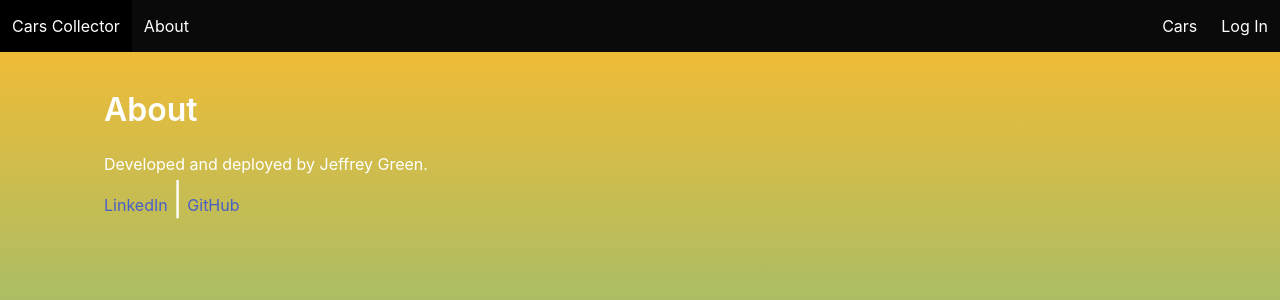
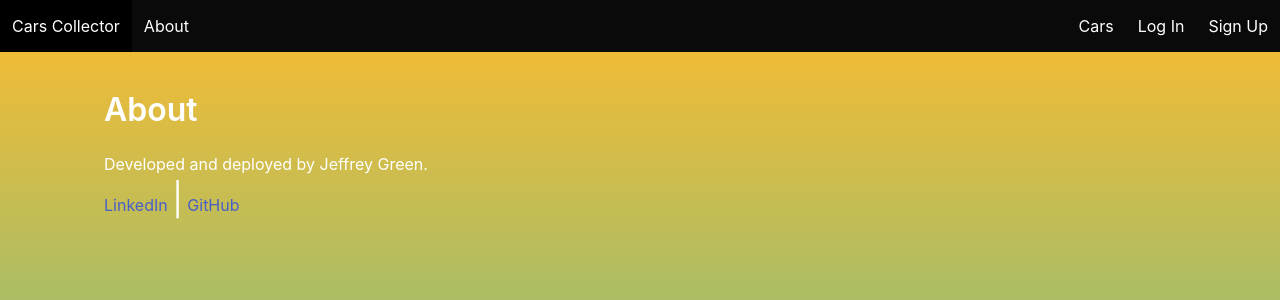
Before and after one commit to jeffreygreenjr/django_cars_collector, a Django app: page /about/ in a window 1280 px wide. Shown: the top 300 px of the page. Run offline with Django 4.2, Linux system fonts and the light colour scheme.

Commit message:
Added a navlink to the signup page

```diff
--- a/main_app/templates/base.html
+++ b/main_app/templates/base.html
@@ -37,6 +37,7 @@
                     <div class="navbar-menu navbar-end">
                         <a class="navbar-item" href="/cars">Cars</a>
                         <a class="navbar-item" href="{% url 'login' %}">Log In</a>
+                        <a class="navbar-item" href="{% url 'signup' %}">Sign Up</a>
                     </div>
                 {% endif %}
         </nav>
```
